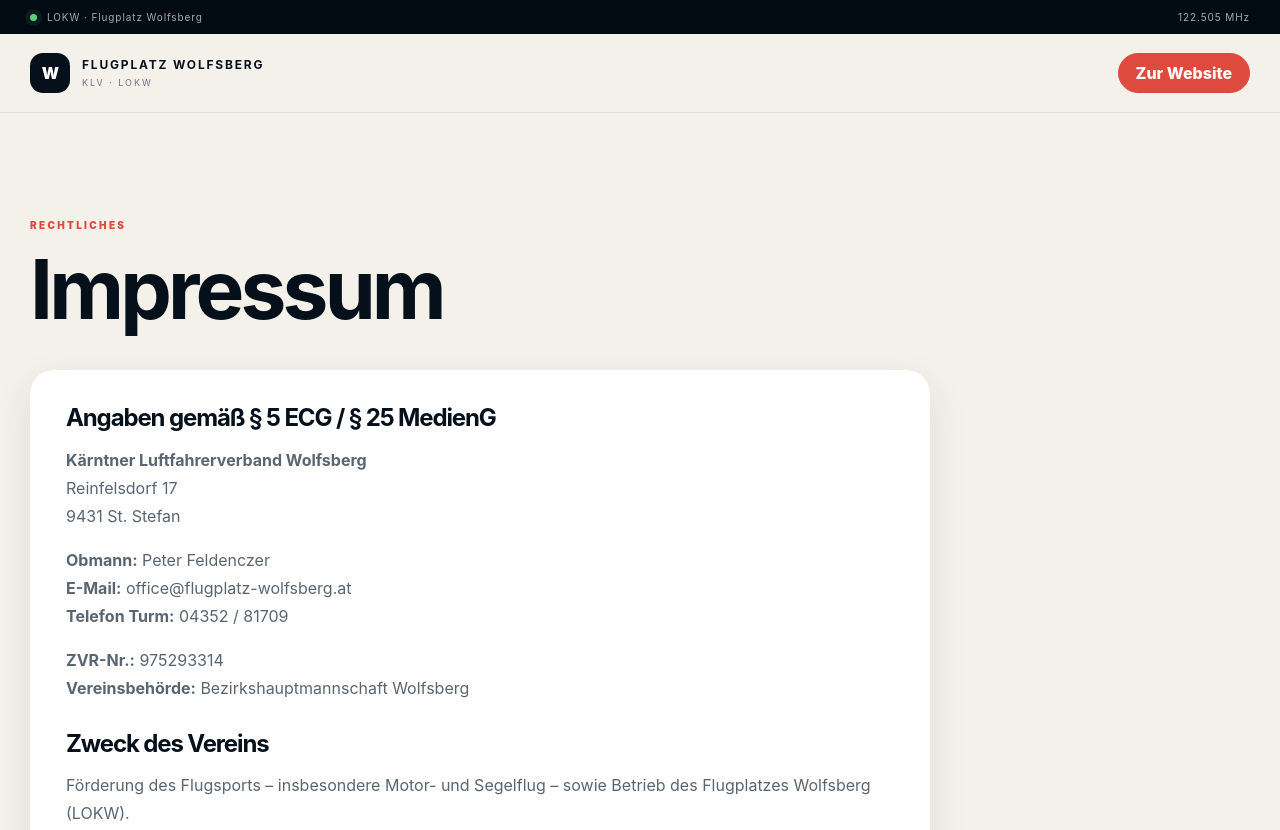
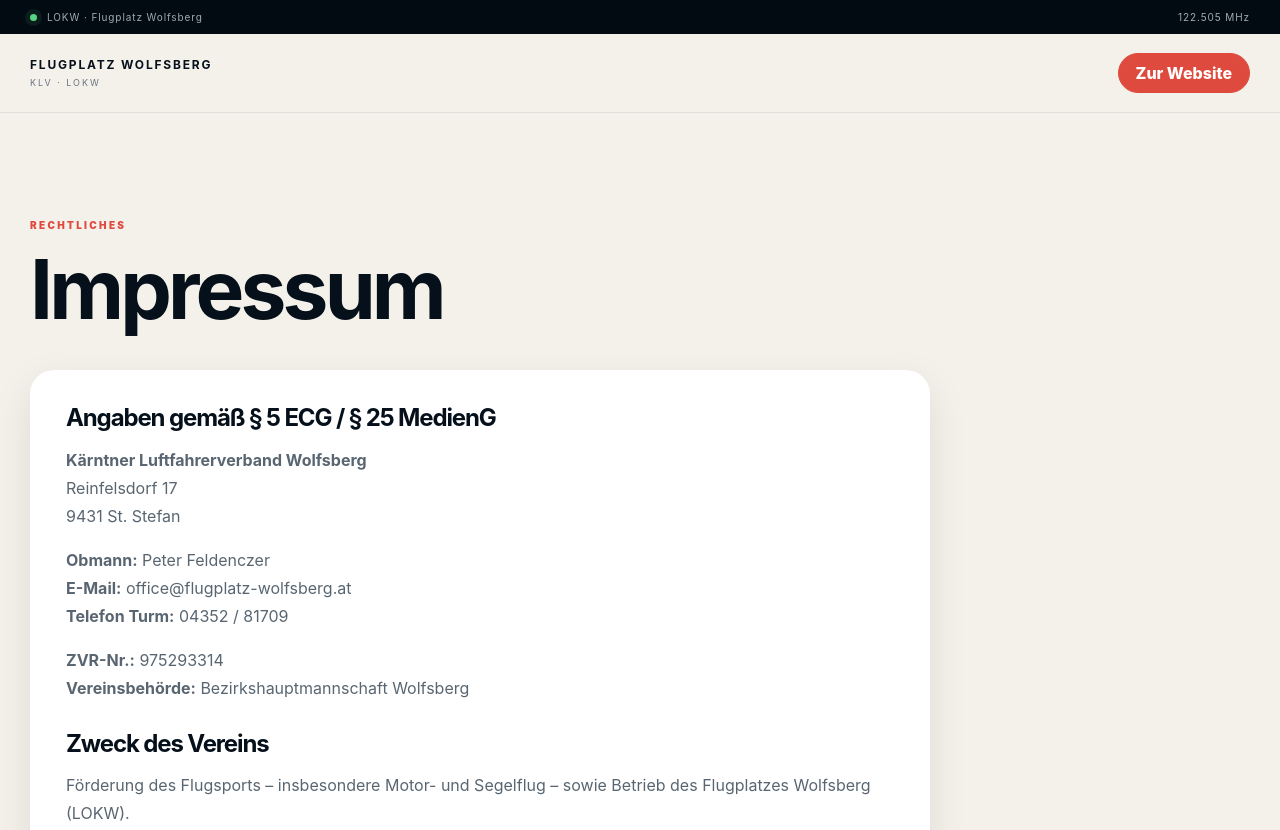
Before and after one commit to Marcel3302/flugplatz-wolfsberg.at, a website: page flugplatz-wolfsberg-pro-v2/impressum.html in a window 1280 px wide. Shown: the top 830 px of the page. Drawn offline with Linux system fonts and the light colour scheme.

Commit message:
Remove W logo mark from imprint header

```diff
--- a/flugplatz-wolfsberg-pro-v2/impressum.html
+++ b/flugplatz-wolfsberg-pro-v2/impressum.html
@@ -1,4 +1,4 @@
-<!doctype html><html lang="de"><head><meta charset="utf-8"><meta name="viewport" content="width=device-width,initial-scale=1"><meta name="theme-color" content="#07111d"><title>Impressum · Flugplatz Wolfsberg</title><link rel="stylesheet" href="styles.css"></head><body class="legal-page"><div class="statusbar"><div class="wrap statusbar-inner"><div class="live"><i></i><span>LOKW · Flugplatz Wolfsberg</span></div><div class="statuslinks"><span>122.505 MHz</span></div></div></div><header class="navshell"><nav class="wrap nav"><a class="brand" href="index.html"><span class="brandmark">W</span><span><b>FLUGPLATZ WOLFSBERG</b><small>KLV · LOKW</small></span></a><a class="pill" href="index.html">Zur Website</a></nav></header><main class="legal-main"><div class="wrap"><p class="eyebrow">RECHTLICHES</p><h1>Impressum</h1><div class="legal-card">
+<!doctype html><html lang="de"><head><meta charset="utf-8"><meta name="viewport" content="width=device-width,initial-scale=1"><meta name="theme-color" content="#07111d"><title>Impressum · Flugplatz Wolfsberg</title><link rel="stylesheet" href="styles.css"></head><body class="legal-page"><div class="statusbar"><div class="wrap statusbar-inner"><div class="live"><i></i><span>LOKW · Flugplatz Wolfsberg</span></div><div class="statuslinks"><span>122.505 MHz</span></div></div></div><header class="navshell"><nav class="wrap nav"><a class="brand" href="index.html"><span><b>FLUGPLATZ WOLFSBERG</b><small>KLV · LOKW</small></span></a><a class="pill" href="index.html">Zur Website</a></nav></header><main class="legal-main"><div class="wrap"><p class="eyebrow">RECHTLICHES</p><h1>Impressum</h1><div class="legal-card">
 <h2>Angaben gemäß § 5 ECG / § 25 MedienG</h2>
 <p><strong>Kärntner Luftfahrerverband Wolfsberg</strong><br>Reinfelsdorf 17<br>9431 St. Stefan</p>
 <p><strong>Obmann:</strong> Peter Feldenczer<br><strong>E-Mail:</strong> <a href="mailto:office@flugplatz-wolfsberg.at">office@flugplatz-wolfsberg.at</a><br><strong>Telefon Turm:</strong> <a href="tel:+43435281709">04352 / 81709</a></p>
```
